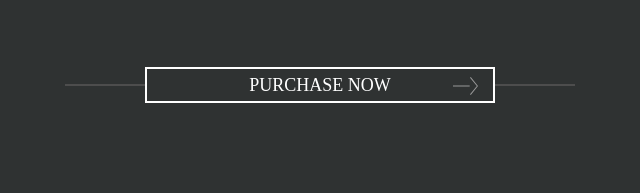
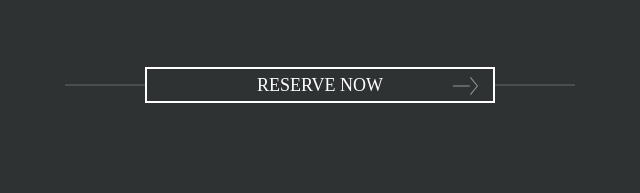
Before and after one commit to teaguehopkins/thexp.co, a plain HTML site: page double-barrel.html in a window 1280 px wide. Shown: the part 6957-7150 px from the top of the page, 320-960 px from the left. Drawn offline with nearby package versions, Linux system fonts and the light colour scheme.

Commit message:
Few small changes to the detail pages.
Basically just changed "Purchase Now" to "Reserve Now."

```diff
--- a/double-barrel.html
+++ b/double-barrel.html
@@ -309,7 +309,7 @@
 							<p class="price-desc uppercase">Team <br> of Three</p>
 						</div>
 					</div>
-					<a class="price-btn uppercase" href="/checkout.html" target="_blank">Purchase Now</a>
+					<a class="price-btn uppercase" href="/checkout.html" target="_blank">Reserve Now</a>
 				</div>
 				<p style="text-align: center;">Can't make this one? Join our <a href="http://eepurl.com/bwDRTT" style="
     color: #E82C0C;">mailing list</a> for early warnings about upcoming Expeditions.</p>
```
Also changed, not shown: high-impact.html (+1 -1 lines), high-speed.html (+1 -1 lines).
